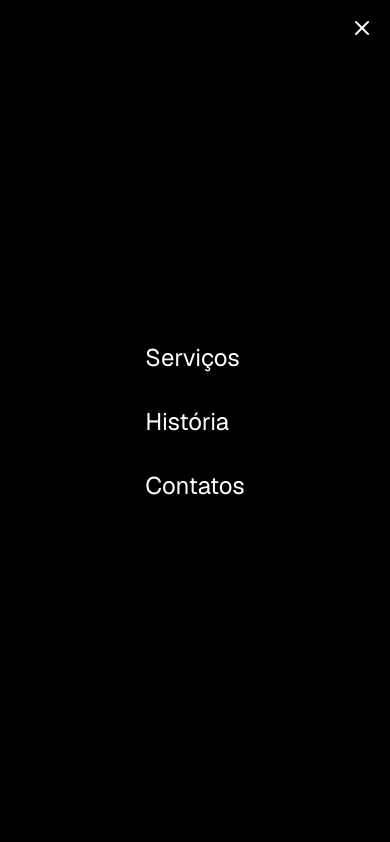
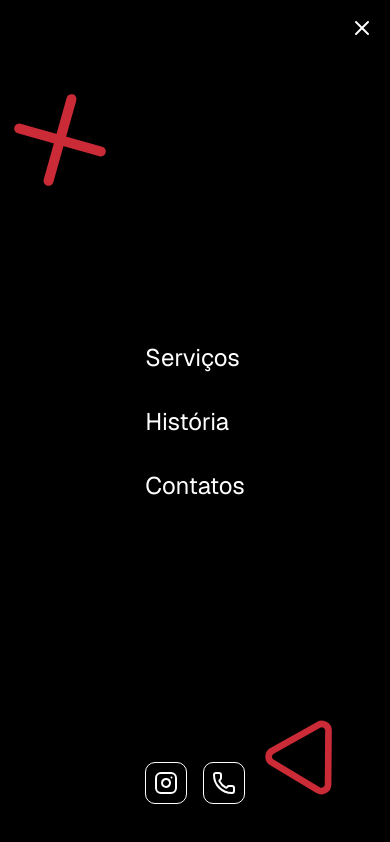
Before and after one commit to Guilherme-Ferreira2107/silkestampa, a Next.js app: page / in a window 390 px wide. Both pictures are taken after a click on the button 362 px from the left and 36 px from the top of the page. Built offline with nearby package versions, Linux system fonts and the light colour scheme.

Commit message:
Enhance Header and Hero components; add social media buttons and update link structure

```diff
--- a/src/components/header.tsx
+++ b/src/components/header.tsx
@@ -4,7 +4,8 @@ import Image from "next/image";
 import Link from "next/link";
 import { useState } from "react";
 import { motion } from "motion/react";
-import { XIcon } from "lucide-react";
+import { InstagramIcon, PhoneIcon, XIcon } from "lucide-react";
+import { IconAnimation } from "./icon-animation";
 
 export const Header = () => {
   const [open, setOpen] = useState(false);
@@ -76,10 +77,24 @@ export const Header = () => {
         animate={{ height: "100%", opacity: 1 }}
         transition={{ duration: 0.5 }}
       >
+        <IconAnimation
+          className={`absolute left-0 top-20 z-10`}
+          size={120}
+          color={`text-[#cb2b37]`}
+          variant="x"
+        />
+
+        <IconAnimation
+          className={`absolute right-10 bottom-10 z-10`}
+          size={80}
+          color={`text-[#cb2b37]`}
+          variant="triangle"
+        />
+
         <div className="absolute top-4 right-4 z-51">
           <button
             onClick={() => setOpen(false)}
-            className="text-white text-3xl"
+            className="text-white text-3xl cursor-pointer"
           >
             <XIcon />
           </button>
@@ -87,17 +102,54 @@ export const Header = () => {
 
         <nav>
           <ul className="flex flex-col gap-8 text-white text-2xl">
-            <li>
-              <Link href="/#servicos">Serviços</Link>
+            <li className="relative group">
+              <Link href="/#servicos" className="hover:text-[#cb2b37]">
+                Serviços
+              </Link>
+              {/* Underline Animation */}
+              <span className="absolute bottom-0 left-0 w-0 h-[2px] bg-[#cb2b37] group-hover:w-full transition-all duration-300"></span>
             </li>
-            <li>
-              <Link href="/#sobre">História</Link>
+            <li className="relative group">
+              <Link href="/#sobre" className="hover:text-[#cb2b37]">
+                História
+              </Link>
+              {/* Underline Animation */}
+              <span className="absolute bottom-0 left-0 w-0 h-[2px] bg-[#cb2b37] group-hover:w-full transition-all duration-300"></span>
             </li>
-            <li>
-              <Link href="/#contato">Contatos</Link>
+            <li className="relative group">
+              <Link href="/#contato" className="hover:text-[#cb2b37]">
+                Contatos
+              </Link>
+              {/* Underline Animation */}
+              <span className="absolute bottom-0 left-0 w-0 h-[2px] bg-[#cb2b37] group-hover:w-full transition-all duration-300"></span>
             </li>
           </ul>
         </nav>
+
+        {/* Social Media and Contact Buttons in Footer */}
+        <div className="absolute bottom-10 w-full px-4">
+          <div className="flex justify-center gap-4">
+            {/* Instagram Button */}
+            <a
+              href="https://www.instagram.com/silkestampa/"
+              target="_blank"
+              rel="noopener noreferrer"
+              className="text-white text-xl p-2 border border-white rounded-lg hover:bg-[#C13584] transition duration-300"
+            >
+              <InstagramIcon size={24} />
+            </a>
+
+            {/* WhatsApp Button */}
+            <a
+              href="https://api.whatsapp.com/send?phone=5511963620291&text=Olá, tudo bem?"
+              target="_blank"
+              rel="noopener noreferrer"
+              className="text-white text-xl p-2 border border-white rounded-lg hover:bg-[#128C7E] transition duration-300"
+            >
+              <PhoneIcon size={24} />
+            </a>
+          </div>
+        </div>
       </motion.div>
     </header>
   );
--- a/src/components/hero.tsx
+++ b/src/components/hero.tsx
@@ -54,7 +54,11 @@ export const Hero = () => {
                 duration={1.1}
                 width="100%"
               >
-                <Link href="/servicos" passHref>
+                <Link
+                  href="https://api.whatsapp.com/send?phone=5511963620291&amp;text=Olá, tudo bem?"
+                  target="_blank"
+                  passHref
+                >
                   <button className="custom-btn">
                     <p className="text-[1.2rem] md:text-xl">
                       Faça seu pedido agora
```
